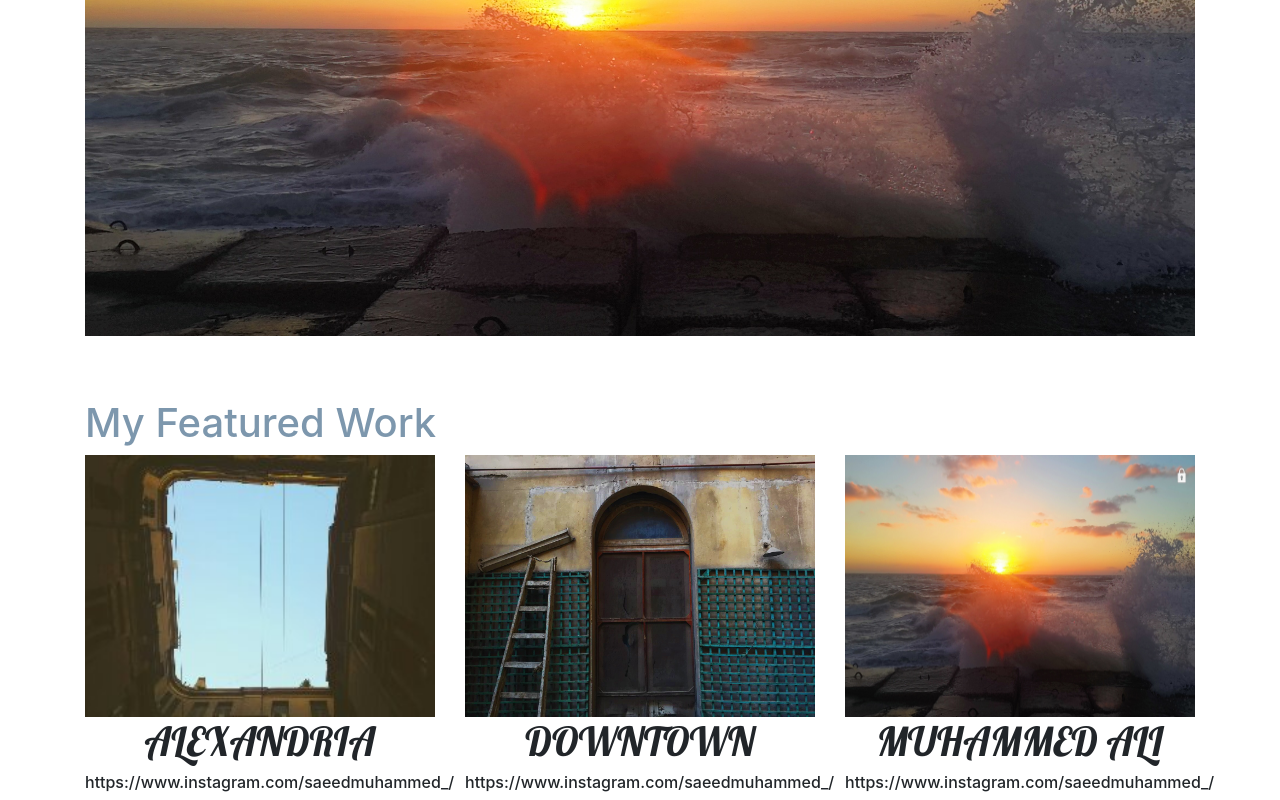
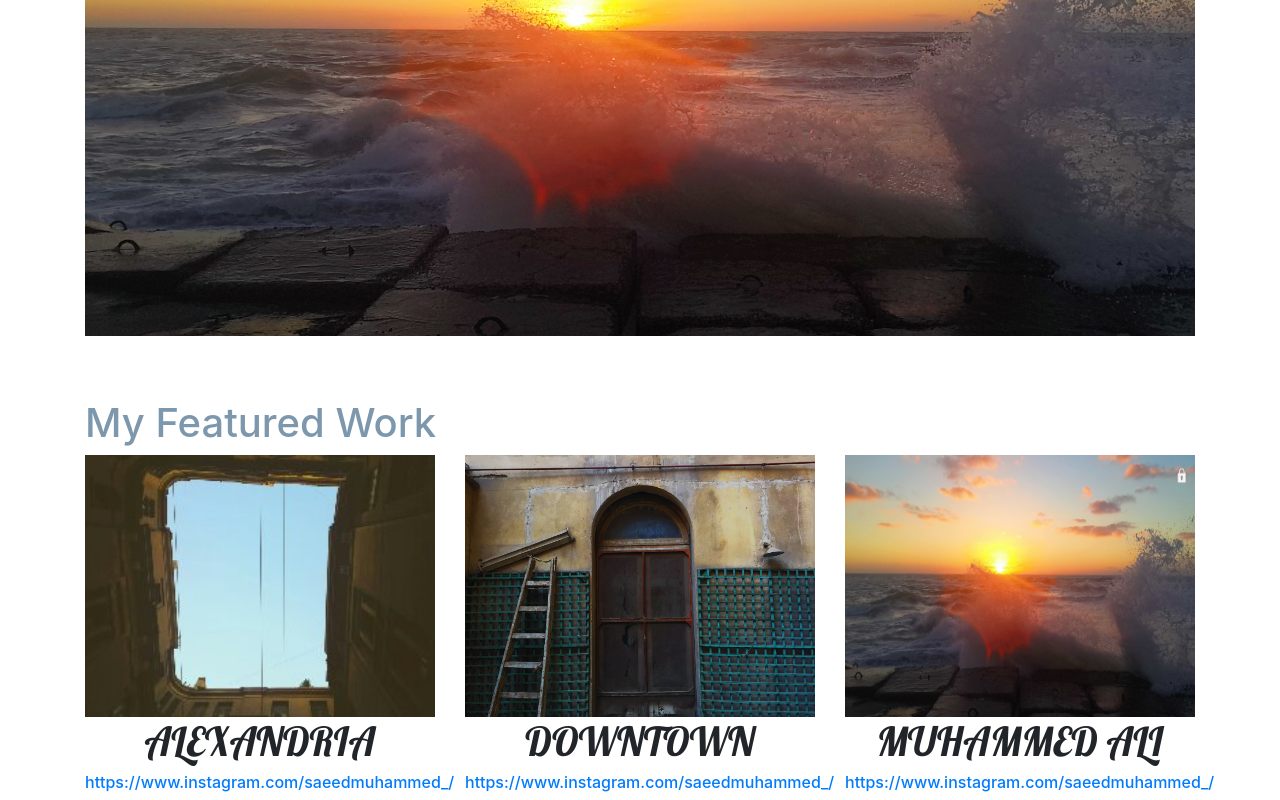
Before and after one commit to saeedmuhammed/portfolio, a plain HTML site: page index.html in a window 1280 px wide. Shown: the part 502-1302 px from the top of the page. Drawn offline with Linux system fonts and the light colour scheme.

Commit message:
Update index.html

```diff
--- a/index.html
+++ b/index.html
@@ -64,13 +64,13 @@
         </div>
          <div class="row link ">
             <div class="col-md-4">
-                <h6> https://www.instagram.com/saeedmuhammed_/</h6>
+              <a href="#"> <h6> https://www.instagram.com/saeedmuhammed_/</h6></a>
             </div>
             <div class="col-md-4">
-                <h6> https://www.instagram.com/saeedmuhammed_/</h6>
+              <a href="#"><h6> https://www.instagram.com/saeedmuhammed_/</h6></a>
             </div>
             <div class="col-md-4">
-                <h6> https://www.instagram.com/saeedmuhammed_/</h6>
+              <a href="#"><h6> https://www.instagram.com/saeedmuhammed_/</h6></a>
             </div>
         </div>
 
```
